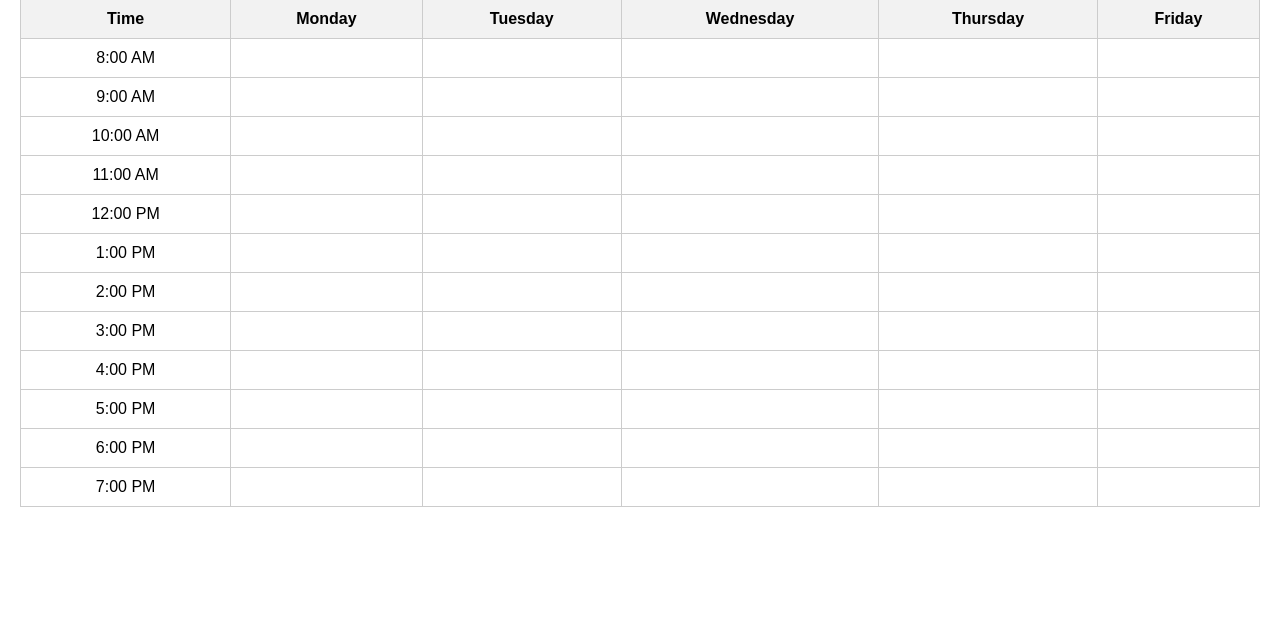
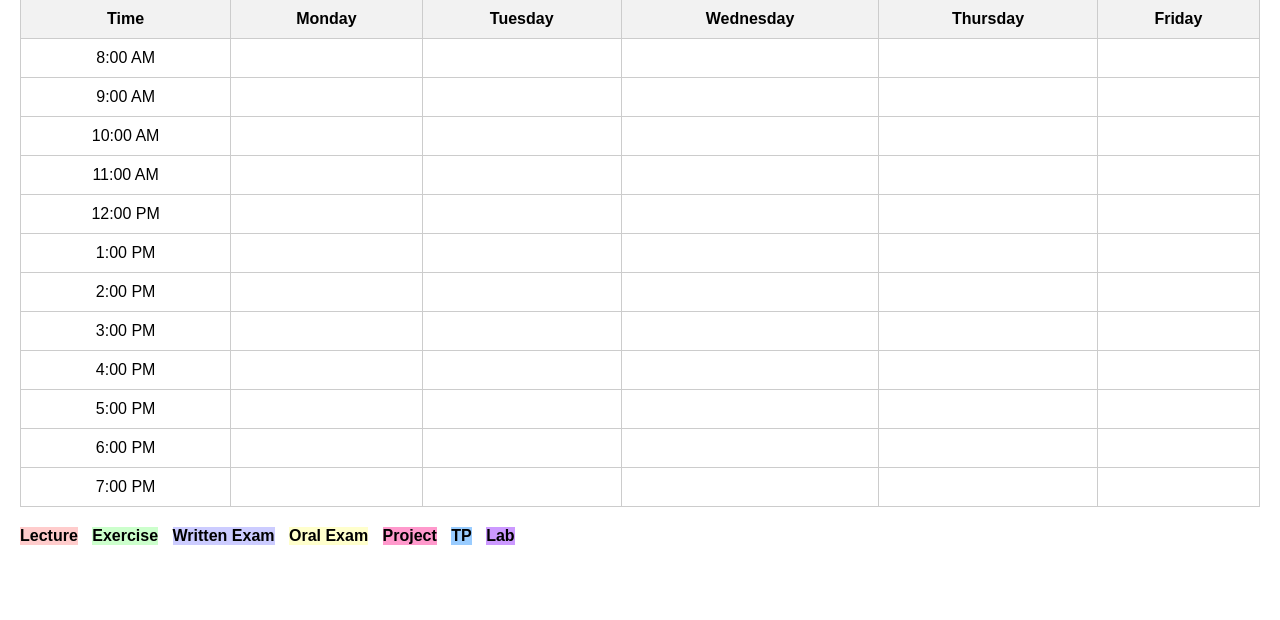
Before and after one commit to antoinehinary/Master-Plan, a Django app: page /timetable/ in a window 1280 px wide. Shown: the part 129-749 px from the top of the page. Run offline with Django 4.2, Linux system fonts and the light colour scheme.

Commit message:
added color code

```diff
--- a/polls/templates/polls/TimeTable.html
+++ b/polls/templates/polls/TimeTable.html
@@ -43,6 +43,44 @@
         .checkbox-label {
             margin-right: 20px;
         }
+
+        .legend-container {
+            margin-top: 20px;
+        }
+
+        .legend-item {
+            display: inline-block;
+            margin-right: 10px;
+            font-weight: bold;
+        }
+
+        .lecture {
+            background-color: #ffcccc;
+        }
+
+        .exercise {
+            background-color: #ccffcc;
+        }
+
+        .written-exam {
+            background-color: #ccccff;
+        }
+
+        .oral-exam {
+            background-color: #ffffcc;
+        }
+
+        .project {
+            background-color: #ff99cc;
+        }
+
+        .tp {
+            background-color: #99ccff;
+        }
+
+        .lab {
+            background-color: #cc99ff;
+        }
     </style>
     <script>
         var timeValues = [
@@ -68,6 +106,7 @@
             var cells = timetable.getElementsByClassName(courseName);
             for (var i = 0; i < cells.length; i++) {
                 cells[i].textContent = '';
+                cells[i].className = '';
             }
 
             for (var j = 0; j < sessionsPerWeek; j++) {
@@ -86,30 +125,21 @@
                         if (checkbox.checked) {
                             // Add the course name and session type
                             if (cell.textContent !== '') {
-                                cell.textContent += ' / ' + sessionType;
+                                cell.textContent += '';
                             } else {
-                                cell.textContent = courseName + ' / ' + sessionType;
+                                cell.textContent = courseName;
                             }
+                            cell.classList.add(sessionType.toLowerCase());
                         } else {
-                            // Remove the session type
-                            var cellContent = cell.textContent;
-                            var sessionIndex = cellContent.indexOf(sessionType);
-                            if (sessionIndex !== -1) {
-                                cell.textContent = cellContent.replace(' / ' + sessionType, '');
-                            }
-
-                            // Remove the course name if it is the only content in the cell
-                            if (cell.textContent.trim() === courseName) {
-                                cell.textContent = '';
-                            }
-
-                            // Remove the slash if it exists at the beginning or end of the cell content
-                            cell.textContent = cell.textContent.replace(/(^\/)|(\/$)/g, '');
+                            // Remove the course name and session type
+                            cell.textContent = cell.textContent.replace(courseName, '').trim();
+                            cell.classList.remove(sessionType.toLowerCase());
                         }
                     }
                 }
             }
         }
+
 
         function getRowFromTime(time) {
             for (var i = 0; i < timeValues.length; i++) {
@@ -126,13 +156,13 @@
 
     <div class="checkbox-container">
         <label class="checkbox-label">
-            <input type="checkbox" value="Math" onchange="updateTimetable(this, 3, 'monday', '8:00 AM', '10:00 AM', 'lecture', 'monday', '10:00 AM', '12:00 PM', 'exercise', 'friday', '8:00 AM', '10:00 AM', 'project')"> Math
+            <input type="checkbox" value="Math" onchange="updateTimetable(this, 3, 'monday', '8:00 AM', '10:00 AM', 'Lecture', 'monday', '10:00 AM', '12:00 PM', 'Exercise', 'friday', '8:00 AM', '10:00 AM', 'Project')"> Math
         </label>
         <label class="checkbox-label">
-            <input type="checkbox" value="English" onchange="updateTimetable(this, 2, 'wednesday', '9:00 AM', '11:00 AM', 'lecture', 'thursday', '10:00 AM', '12:00 PM', 'exercise')"> English
+            <input type="checkbox" value="English" onchange="updateTimetable(this, 2, 'wednesday', '9:00 AM', '11:00 AM', 'Written-Exam', 'thursday', '10:00 AM', '12:00 PM', 'Exercise')"> English
         </label>
         <label class="checkbox-label">
-            <input type="checkbox" value="Science" onchange="updateTimetable(this, 1, 'tuesday', '1:00 PM', '3:00 PM', 'lab')"> Science
+            <input type="checkbox" value="Science" onchange="updateTimetable(this, 1, 'tuesday', '1:00 PM', '3:00 PM', 'Lab')"> Science
         </label>
     </div>
 
@@ -242,5 +272,15 @@
             <td class="friday"></td>
         </tr>
     </table>
+
+    <div class="legend-container">
+        <div class="legend-item lecture">Lecture</div>
+        <div class="legend-item exercise">Exercise</div>
+        <div class="legend-item written-exam">Written Exam</div>
+        <div class="legend-item oral-exam">Oral Exam</div>
+        <div class="legend-item project">Project</div>
+        <div class="legend-item tp">TP</div>
+        <div class="legend-item lab">Lab</div>
+    </div>
 </body>
 </html>
```
